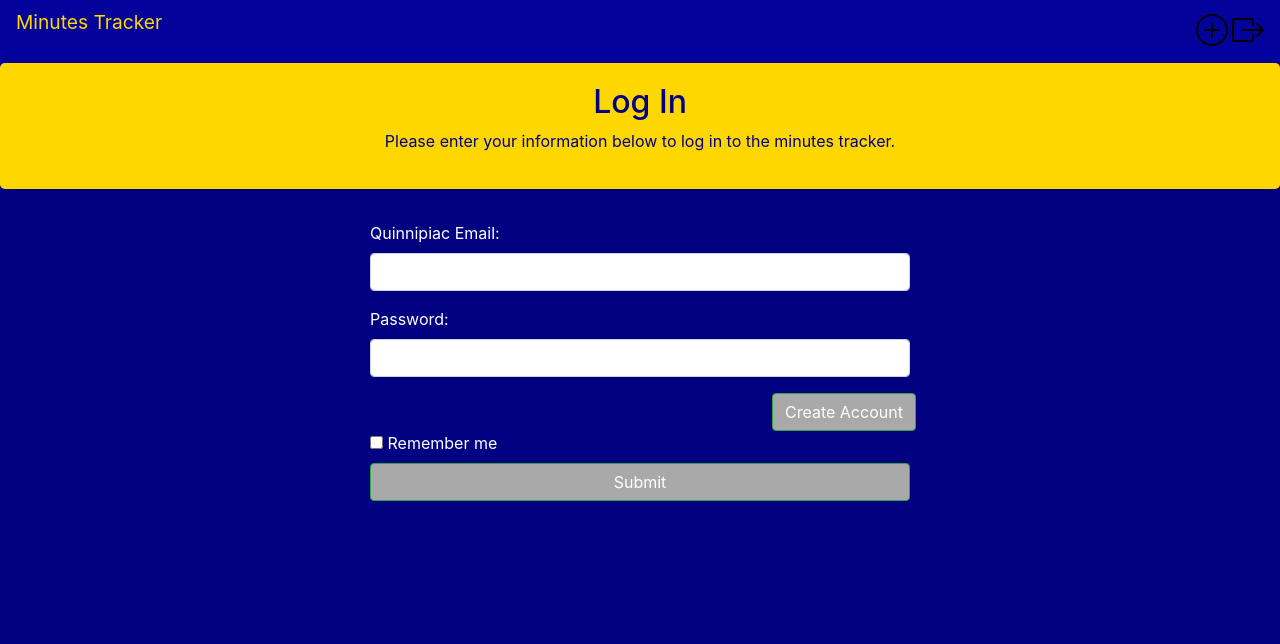
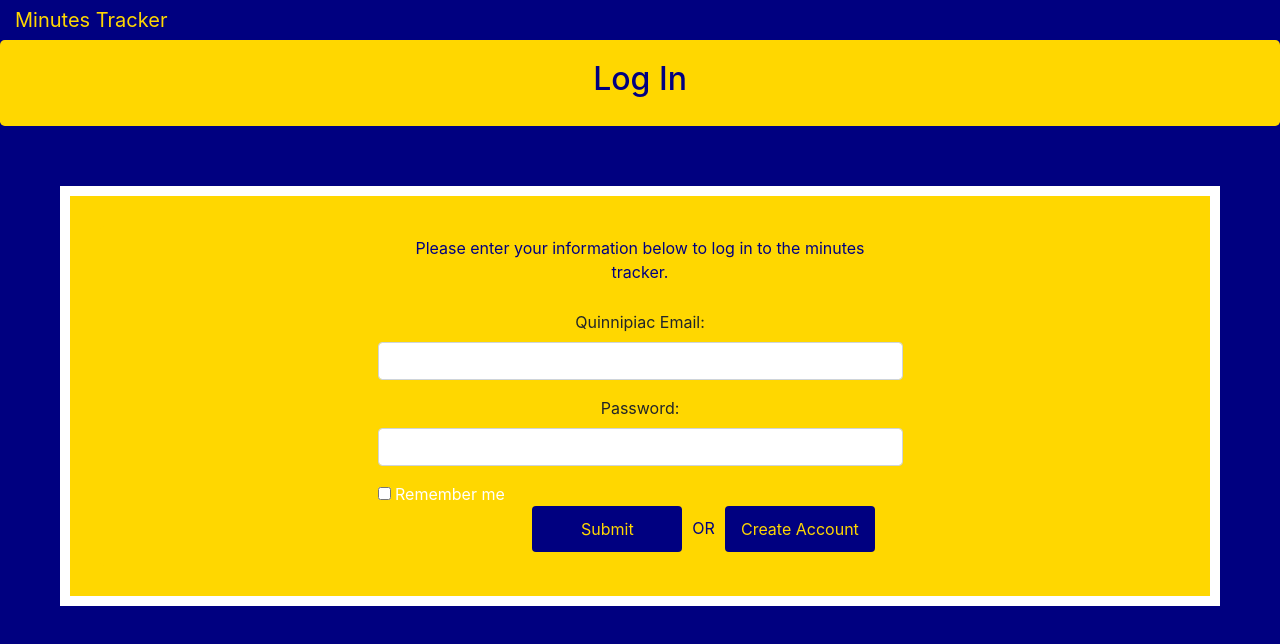
Before and after one commit to tom-1313/minutes-tracker, a plain HTML site: page index.html in a window 1280 px wide. Drawn offline with nearby package versions, Linux system fonts and the light colour scheme.

Commit message:
updated style

```diff
--- a/index.html
+++ b/index.html
@@ -13,39 +13,25 @@
 </head>
 <body>
 <!-- Navbar -->
-<nav class="navbar navbar-light bg-light justify-content-between">
-  <a>
-    <p id="label">Minutes Tracker</p>
-  </a>
-  <div>
-    <a href="#">
-      <img
-        src="/resources/img/plus-circle.svg"
-        alt="Dashboard"
-        width="32"
-        height="32"
-        class="navbar-img"
-      />
-    </a>
-    <a href="#">
-      <img
-        src="/resources/img/box-arrow-right.svg"
-        alt="Dashboard"
-        width="32"
-        height="32"
-        class="navbar-img"
-      />
-    </a>
+<nav class="navbar navbar-expand-lg" id="navbar">
+  <div class="container-fluid">
+    <a class="navbar-brand" href="#" id="brand">Minutes Tracker</a>
+    <button class="navbar-toggler" type="button" data-bs-toggle="collapse" data-bs-target="#navbarNavAltMarkup" aria-controls="navbarNavAltMarkup" aria-expanded="false" aria-label="Toggle navigation">
+      <span class="navbar-toggler-icon"></span>
+    </button>
+  </div>
+</nav>
   </div>
 </nav>
     <div class="jumbotron text-center">
-        <h2>Log In</h2>
-        <p>Please enter your information below to log in to the minutes tracker.</p>
+        <h2 id="login">Log In</h2>
       </div>
 
-      <div class="container">
+      <div class="container" id="formcontainer">
+        <div class="card card-form" id="card-bkgd">
             <div class="row">
-          <div class="col-lg-6">
+               <div class="col-lg-6" id="login-form">
+                <p class="text-center">Please enter your information below to log in to the minutes tracker.</p>
                  <form action="/action_page.php">
                     <div class="form-group">
                     <label for="email">Quinnipiac Email:</label>
@@ -55,14 +41,21 @@
                   <label for="pwd">Password:</label>
                   <input type="password" class="form-control" id="pwd" required>
                 </div>
-                <a href="createAccount.html">
-                  <input type="submit" value="Create Account" class="btn btn-success" id="create-account">
-                </a>
                 <div class="checkbox">
                   <label><input type="checkbox"> Remember me</label>
                 </div>
-                <button type="submit" class="btn btn-success" id="submit-btn">Submit</button>
+                <br>
+                <div class="text-center btn-group">
+                  <a href="enroll.html">
+                    <input type="submit" value="Submit" class="btn" id="submit-btn">
+                  </a>
+                  <p class="text-center">OR</p>
+                  <a href="createAccount.html">
+                    <input type="submit" value="Create Account" class="btn" id="create-account">
+                  </a>
+                </div>
               </form>
+          </div>
         </div>
       </div>
     </div>
--- a/style.css
+++ b/style.css
@@ -1,26 +1,22 @@
-.btn {
-    background-color:darkgrey;
+
+#submit-btn, #create-account {
+    width: 150px;
+    padding: 10px;
+    background-color:navy;
+    color: gold;
 }
 
-#submit-btn {
-    width: 100%;
-    margin-left: 0%;
-
+.fas {
+    color: gold;
 }
 
-#create-account {
-    position: relative;
-    left: 402px;
+#login-form {
+    width: 100%;
+    margin-left: 25%;
 }
 
-/* .form-control {
-    width: 100%;
-    margin-left: 50%;
-} */
-
-.col-lg-6 {
-    width: 100%;
-    margin-left: 25%;
+#email {
+    color: navy;
 }
 
 .jumbotron {
@@ -29,12 +25,13 @@
     padding-bottom: 20px;
 }
 
-h2 {
+#course-list, #login {
     color:navy;
 }
 
 p {
     color:navy;
+    padding: 10px;
 }
 
 body {
@@ -42,11 +39,12 @@ body {
 }
 
 .list-group-item {
-    background-color:white;
+
     color:navy;
+    background-color: white;
     margin-bottom: 10px;
-    width: 60%;
-    margin-left: 270px;
+    width: 50%;
+    margin-left: 25%;
 }
 
 #label {
@@ -55,15 +53,45 @@ body {
 
 }
 
-.navbar {
-    background-color: rgb(3, 3, 156) !important;
-    padding-bottom: 10px;
-}
+#navbar {
+    background-color: navy;
+    color: white;
+    margin: 0px;
+    padding: 0px;
+  }
 
-.form-group {
-    color: white;
+  #navItem {
+    color: gold !important;
+    margin: 0px;
+    padding: 0px;
+  }
+
+#email, #pwd {
+    color: navy;
 }
 
 .checkbox {
     color: white;
+    float: left;
 }
+
+#brand {
+    color: gold;
+}
+
+#formcontainer {
+    margin: 60px;
+    padding: 30px;
+    border: 10px solid white;
+    background-color: gold !important;
+    height: auto;
+    width: auto;
+    max-width: 100%;
+    position: relative;
+    text-align: center;
+  }
+
+  #card-bkgd {
+      background-color: gold;
+      border: none;
+  }
```
Also changed, not shown: enroll.html (+19 -30 lines). Lines whose indentation alone changed are shown as unchanged.
